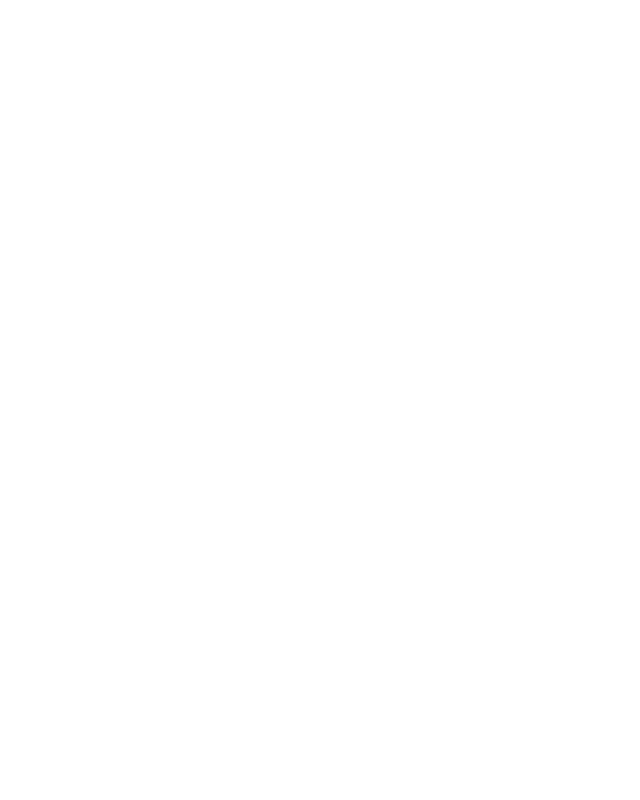
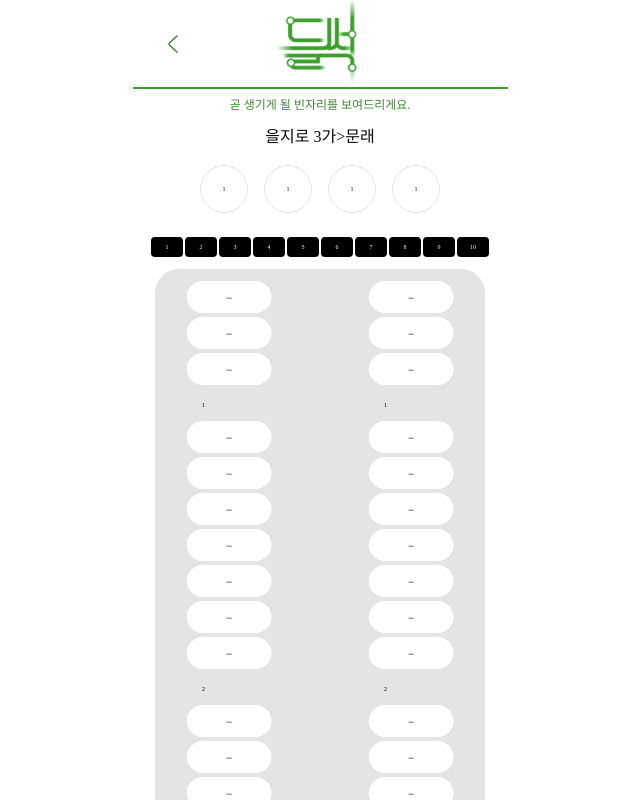
Before and after one commit to hacKUthon2023/hacKUthon-frontend, a React (Vite) app: page /subway-status in a window 1280 px wide. Before the commit this address had no page. Shown: the whole page, without its empty margins (320-960 px from the left). Built offline with nearby package versions, Linux system fonts and the light colour scheme.

Commit message:
feat : 빈자리 페이지 ui 구현

```diff
--- a/src/Router.tsx
+++ b/src/Router.tsx
@@ -2,6 +2,7 @@
 import Home from "./pages/Home";
 import SubWayNum from "./pages/SubWayNum";
 import SubWayRoute from "./pages/SubWayRoute";
+import SubWayStatus from "./pages/SubWayStatus";
 
 const Router = () => {
   return (
@@ -10,6 +11,7 @@
         <Route path="/" element={<Home />} />
         <Route path="/subway-route" element={<SubWayRoute />} />
         <Route path="/subway-num" element={<SubWayNum />} />
+        <Route path="/subway-status" element={<SubWayStatus />} />
       </Routes>
     </BrowserRouter>
   );
--- a/src/assets/icon/index.ts
+++ b/src/assets/icon/index.ts
@@ -1,3 +1,4 @@
 export { ReactComponent as IcMainLogo } from "./IcMainLogo.svg";
 export { ReactComponent as IcBacBtn } from "./IcBackBtn.svg";
 export { ReactComponent as IcRouteArrow } from "./IcRouteArrow.svg";
+export { ReactComponent as IcEmptySeat } from "./IcEmptySeat.svg";
--- /dev/null
+++ b/src/pages/SubWayStatus.tsx
@@ -0,0 +1,183 @@
+import { styled } from "styled-components";
+import PageLayout from "../components/common/PageLayout";
+import { IcEmptySeat } from "../assets/icon";
+
+const SubWayStatus = () => {
+  const START = "을지로 3가";
+  const END = "문래";
+
+  return (
+    <PageLayout>
+      <SubWayStatusWrapper>
+        <StatusInfoContainer>
+          <InfoMsg>곧 생기게 될 빈자리를 보여드리게요.</InfoMsg>
+          <InfoRoute>{`${START}>${END}`}</InfoRoute>
+          <InfoNumBox>
+            <InfoNumCircle>1</InfoNumCircle>
+            <InfoNumCircle>1</InfoNumCircle>
+            <InfoNumCircle>1</InfoNumCircle>
+            <InfoNumCircle>1</InfoNumCircle>
+          </InfoNumBox>
+        </StatusInfoContainer>
+
+        <CongestionContainer>
+          {Array.from({ length: 10 }, (_, index) => index + 1).map((id) => {
+            return <CongestionBox>{id}</CongestionBox>;
+          })}
+        </CongestionContainer>
+
+        <StatusContainer>
+          <StatusSection>
+            {Array.from({ length: 6 }, (_, index) => index + 1).map((id) => {
+              return <IcEmptySeat id={id.toString()} />;
+            })}
+            <SectionNum>1</SectionNum>
+            <SectionNum>1</SectionNum>
+          </StatusSection>
+          <StatusSection>
+            {Array.from({ length: 14 }, (_, index) => index + 1).map((id) => {
+              return <IcEmptySeat id={id.toString()} />;
+            })}
+            <SectionNum>2</SectionNum>
+            <SectionNum>2</SectionNum>
+          </StatusSection>
+          <StatusSection>
+            {Array.from({ length: 14 }, (_, index) => index + 1).map((id) => {
+              return <IcEmptySeat id={id.toString()} />;
+            })}
+            <SectionNum>3</SectionNum>
+            <SectionNum>3</SectionNum>
+          </StatusSection>
+          <StatusSection>
+            {Array.from({ length: 14 }, (_, index) => index + 1).map((id) => {
+              return <IcEmptySeat id={id.toString()} />;
+            })}
+            <SectionNum>4</SectionNum>
+            <SectionNum>4</SectionNum>
+          </StatusSection>
+          <StatusSection>
+            {Array.from({ length: 6 }, (_, index) => index + 1).map((id) => {
+              return <IcEmptySeat id={id.toString()} />;
+            })}
+          </StatusSection>
+        </StatusContainer>
+      </SubWayStatusWrapper>
+    </PageLayout>
+  );
+};
+
+export default SubWayStatus;
+
+const SubWayStatusWrapper = styled.section`
+  display: flex;
+  flex-direction: column;
+  align-items: center;
+`;
+
+const StatusInfoContainer = styled.article`
+  display: flex;
+  flex-direction: column;
+`;
+
+const InfoMsg = styled.p`
+  text-align: center;
+
+  margin-top: 0.9rem;
+
+  font-size: 1.2rem;
+  font-style: normal;
+  font-weight: 400;
+  line-height: 1.4rem;
+
+  color: ${({ theme }) => theme.colors.primary_dark};
+`;
+
+const InfoRoute = styled.h1`
+  text-align: center;
+  margin-top: 1.7rem;
+  margin-bottom: 0.8rem;
+
+  font-size: 1.6rem;
+  font-style: normal;
+  font-weight: 400;
+  line-height: 1.6rem;
+
+  color: ${({ theme }) => theme.colors.ink_darkest};
+`;
+
+const InfoNumBox = styled.div`
+  display: flex;
+  padding: 1.2rem 0;
+  gap: 1.6rem;
+`;
+
+const InfoNumCircle = styled.div`
+  display: flex;
+  justify-content: center;
+  align-items: center;
+  width: 4.8rem;
+  height: 4.8rem;
+  padding: 1.6rem;
+
+  border-radius: 2.4rem;
+  border: 0.1rem solid ${({ theme }) => theme.colors.sky_light};
+`;
+
+const CongestionContainer = styled.article`
+  display: flex;
+  gap: 0.2rem;
+  padding: 1.2rem 0;
+`;
+
+const CongestionBox = styled.div`
+  display: flex;
+  flex-direction: column;
+  justify-content: center;
+  align-items: center;
+
+  width: 3.2rem;
+  height: 2rem;
+
+  background-color: black;
+  color: #fff;
+
+  border-radius: 0.4rem;
+`;
+
+// const GreenCongestion = styled(CongestionBox)`
+//   background-color: ${({ theme }) => theme.colors.green_base};
+// `;
+
+// const YellowCongestion = styled(CongestionBox)`
+//   background-color: ${({ theme }) => theme.colors.yellow_base};
+// `;
+
+// const RedCongestion = styled(CongestionBox)`
+//   background-color: ${({ theme }) => theme.colors.red_darkest};
+// `;
+
+const StatusContainer = styled.article`
+  display: flex;
+  flex-direction: column;
+
+  padding: 1.2rem 3.078rem;
+
+  background-color: ${({ theme }) => theme.colors.sky_light};
+
+  border-radius: 2.4rem;
+`;
+
+const StatusSection = styled.div`
+  display: grid;
+  width: 100%;
+  grid-template-columns: repeat(2, 1fr);
+  grid-column-gap: 9.6rem;
+  grid-row-gap: 0.4rem;
+`;
+
+const SectionNum = styled.p`
+  display: flex;
+  align-items: center;
+  padding-left: 1.6rem;
+  height: 3.2rem;
+`;
```
Also changed, not shown: src/assets/icon/IcEmptySeat.svg (added).
